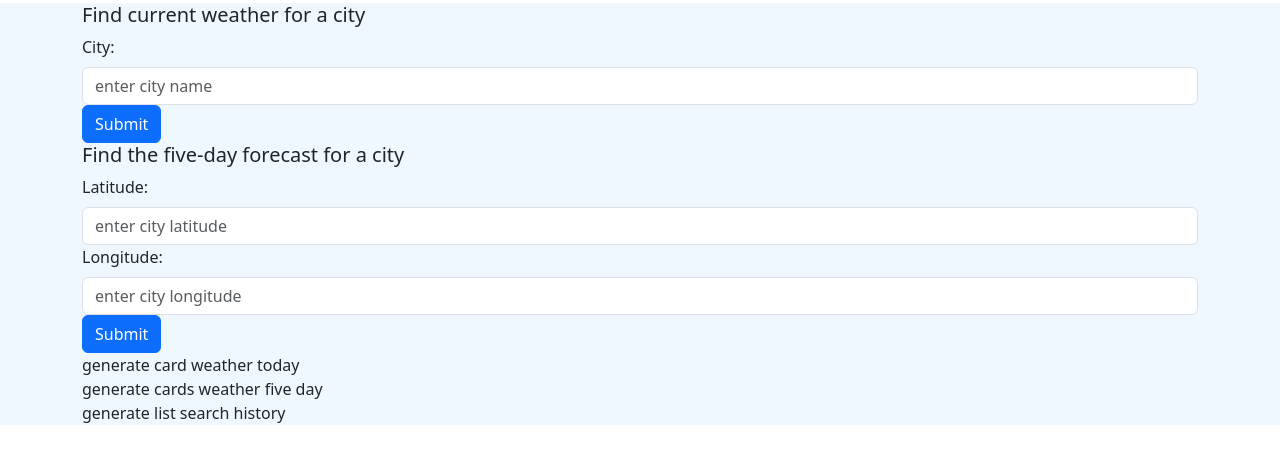
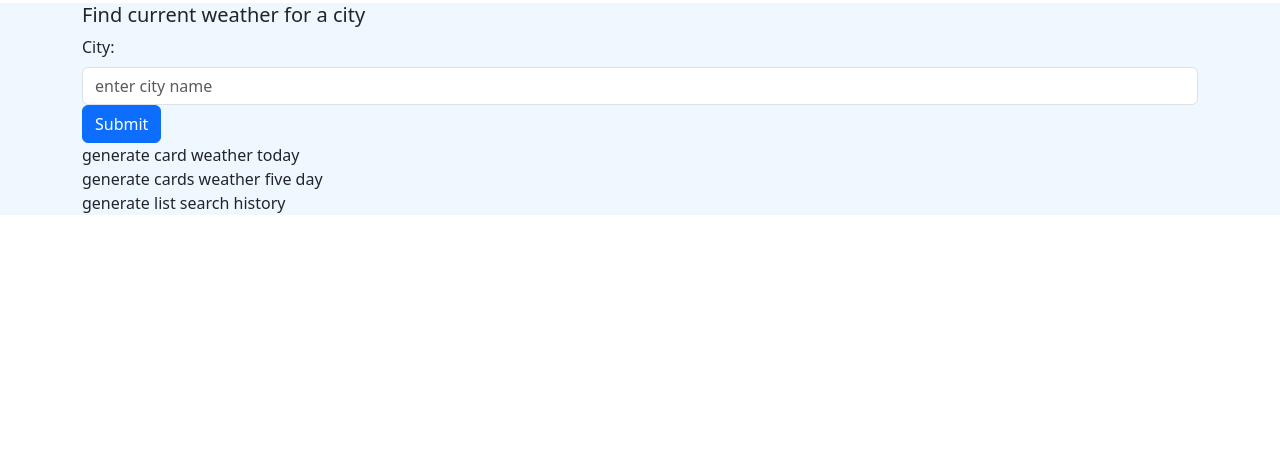
Before and after one commit to mollydotwhat/checkyourweather, a plain HTML site: page index.html in a window 1280 px wide. Shown: the part 53-516 px from the top of the page. Drawn offline with nearby package versions, Linux system fonts and the light colour scheme.

Commit message:
deleted second form from index.html (don't need it now)

```diff
--- a/index.html
+++ b/index.html
@@ -30,24 +30,12 @@
                 </div>
             </form>
         </section>
-        <section id="searchForm5Day" class="container-sm">
-            <h5>Find the five-day forecast for a city</h5>
-            <form>
-                <div class="col">
-                    <label for="cityLat" class="form-label">Latitude:</label>
-                    <input id="cityLat" class="form-control" type="textarea" placeholder="enter city latitude" />
-                    <label for="cityLon" class="form-label">Longitude:</label>
-                    <input id="cityLon" class="form-control" type="textarea" placeholder="enter city longitude" />
-                    <button class="btn btn-primary" id="submitBtn5Day">Submit</button>
-                </div>
-            </form>
-        </section>
 
         <section id="weatherToday" class="container-md">generate card weather today</section>
 
         <section id="weatherFiveDay" class="container-md">generate cards weather five day</section>
 
-        <section id="searchHistory" class="container-sm">generate list search history</section>
+        <section id="searchHistory" class="aside container-sm">generate list search history</section>
 
     </main>
 
```
